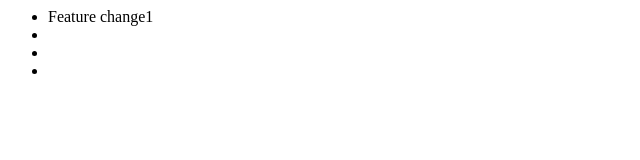
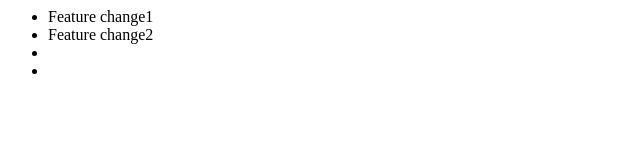
Before and after one commit to Girirandhir/NewGitTest, a plain HTML site: page index2.html in a window 1280 px wide. Shown: the full height of the page, 0-640 px from the left. Drawn offline with Linux system fonts and the light colour scheme.

Commit message:
added one more feature

```diff
--- a/index2.html
+++ b/index2.html
@@ -4,7 +4,7 @@
 			<ul>
 
 				<li>Feature change1</li>
-				<li></li>
+				<li>Feature change2</li>
 				<li></li>
 				<li></li>
 
```
